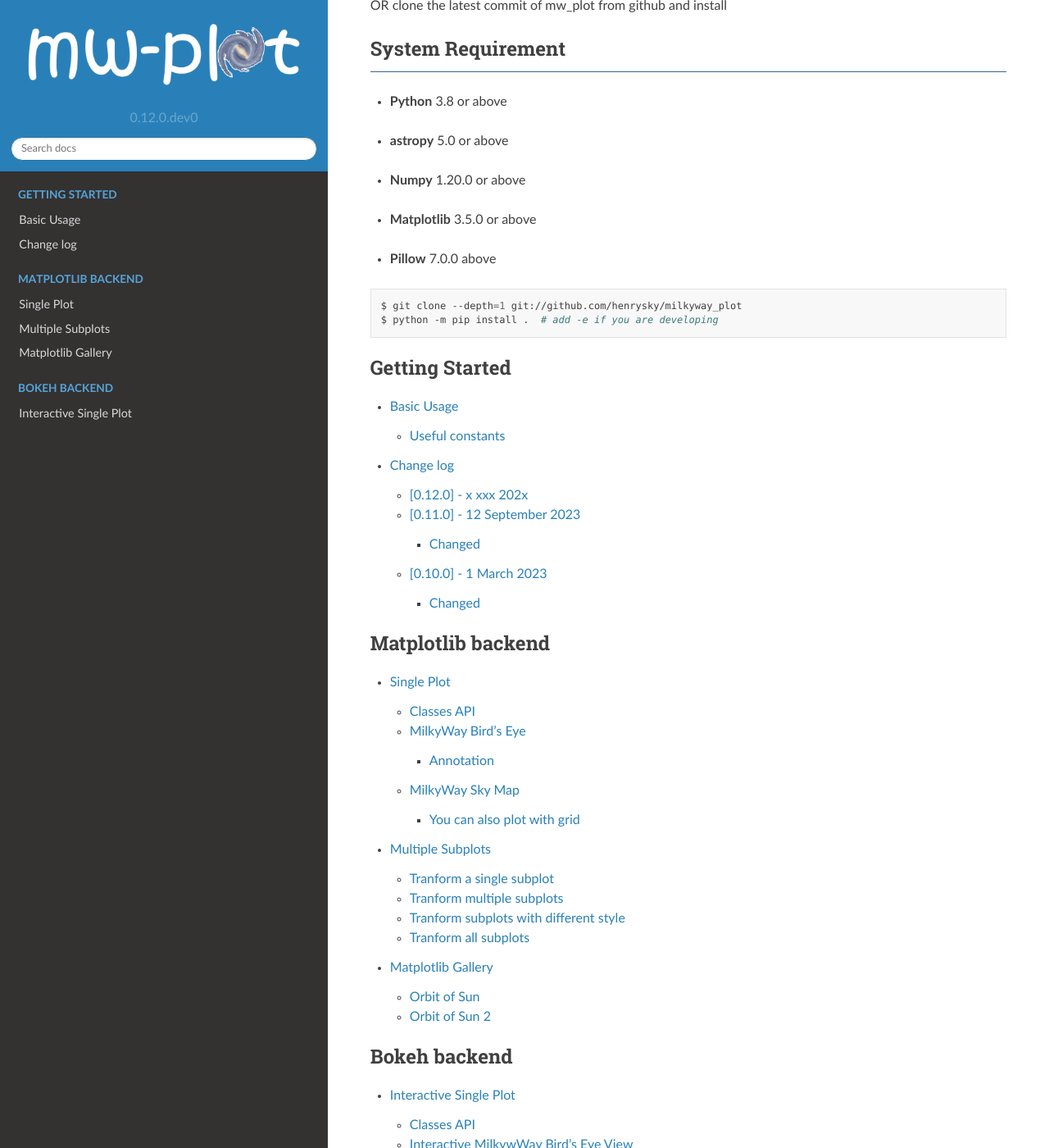
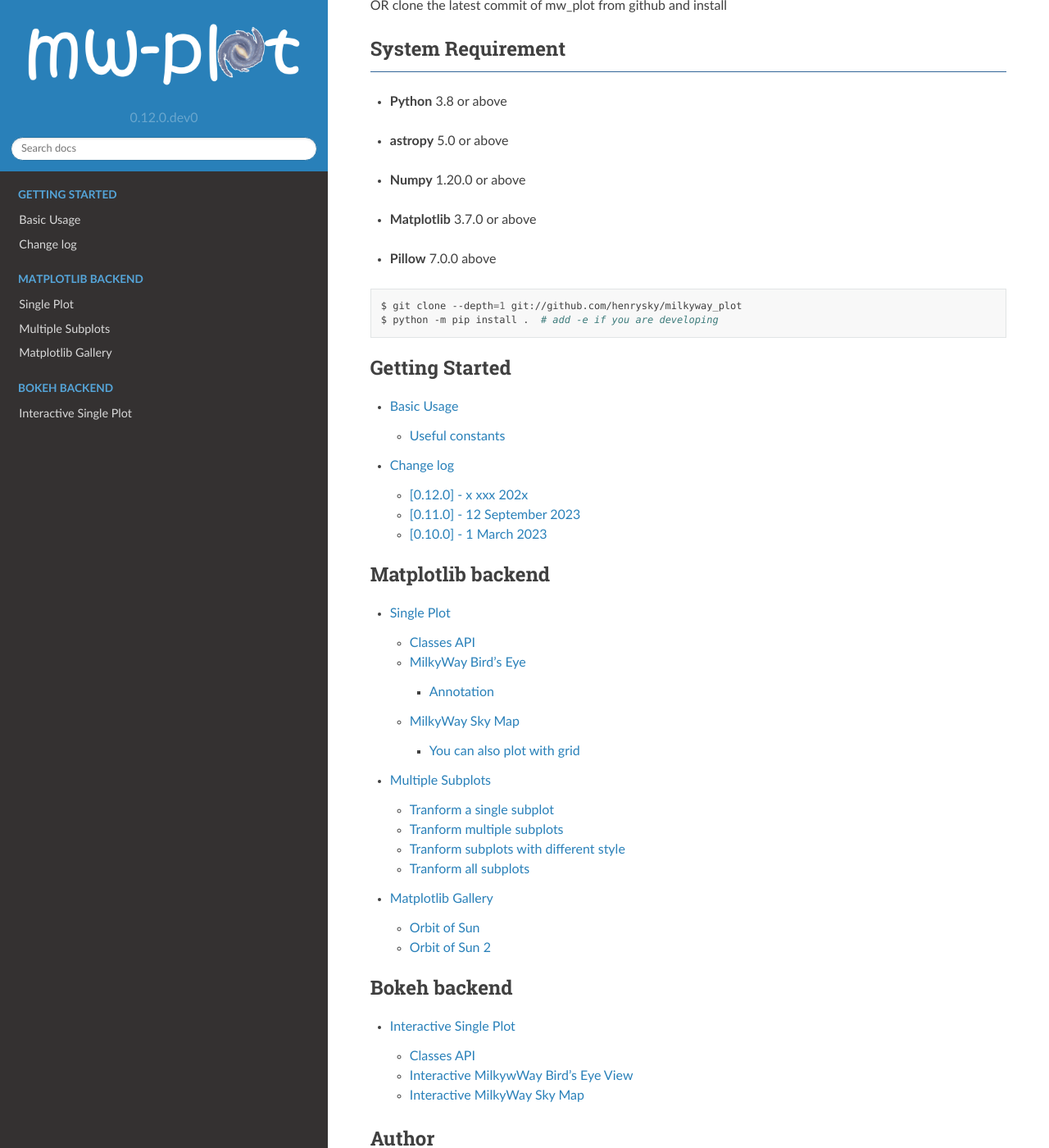
Before and after one commit to henrysky/milkyway_plot, a Sphinx documentation site: the page built from docs/source/index.rst, in a window 1280 px wide and 1400 px high, scrolled down 875 px. Shown: the whole window at 82% size. Built offline with Sphinx 7.4.7 and the Read the Docs theme 2.0.0, drawn with Linux system fonts in a browser that asks for light colours; some of the changed text lies outside the part shown.

Commit message:
force matplotlib>=3.7.0

```diff
--- a/README.rst
+++ b/README.rst
@@ -41,7 +41,7 @@ Documentation is avaliable at https://milkyway-plot.readthedocs.io/
 Author
 ---------------
 
--  | **Henry Leung** - *Initial work and developer* - henrysky_
+-  | **Henry Leung** - henrysky_
    | Department of Astronomy & Astrophysics, University of Toronto
    | Contact Henry: henrysky.leung [at] utoronto.ca
 
--- a/docs/source/index.rst
+++ b/docs/source/index.rst
@@ -47,7 +47,7 @@ System Requirement
 -  | **Python** 3.8 or above
 -  | **astropy** 5.0 or above
 -  | **Numpy** 1.20.0 or above
--  | **Matplotlib** 3.5.0 or above
+-  | **Matplotlib** 3.7.0 or above
 -  | **Pillow** 7.0.0 above
 
 .. prompt:: bash $
--- a/setup.py
+++ b/setup.py
@@ -21,7 +21,7 @@ setup(
     include_package_data=True,
     package_data={"mw_plot": ["*.png", "*.jpg"]},
     python_requires=">=3.8",
-    install_requires=["requests", "numpy", "astropy", "matplotlib", "Pillow"],
+    install_requires=["requests", "numpy", "astropy", "matplotlib>=3.7", "Pillow"],
     url="https://github.com/henrysky/milkyway_plot",
     project_urls={
         "Bug Tracker": "https://github.com/henrysky/milkyway_plot/issues",
```
Also changed, not shown: other parts of docs/source/index.rst (+1 -4 lines).
